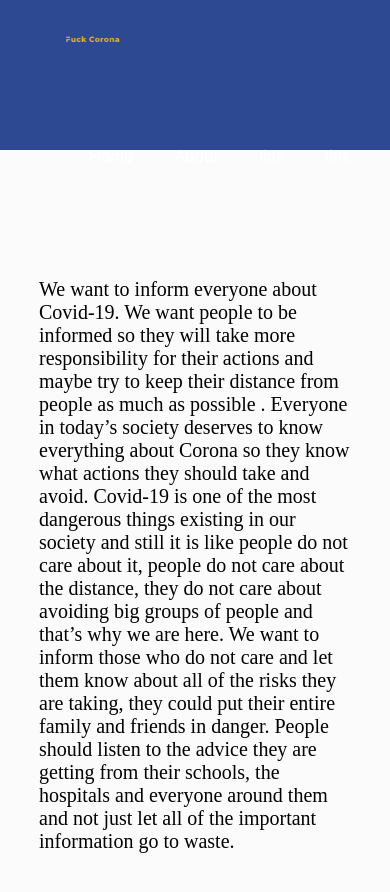
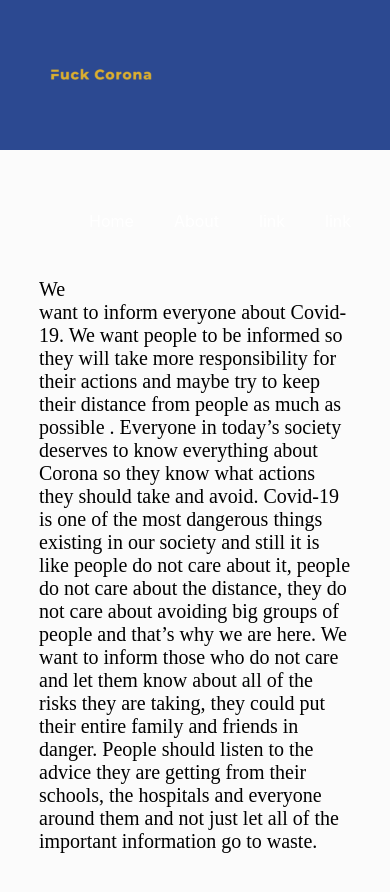
Before and after one commit to mattiskindblom/Kampanj, a plain HTML site: page index.html in a window 390 px wide. Shown: the top 892 px of the page. Drawn offline with Linux system fonts and the light colour scheme.

Commit message:
Jag lade till en ny logga för att kunna re-size-a headern

```diff
--- a/index.html
+++ b/index.html
@@ -14,6 +14,7 @@
 
 <body>
 <div class="header">
+  <img class="later_logga" src="img/Logga.png" alt="Logga">
     <div class="inner_header">
          <div class="logo_container">
             <img class="logga" src="img/Logga.png" alt="Logga">
--- a/style.css
+++ b/style.css
@@ -91,6 +91,9 @@ body {
     padding-top: 40px;
     color: #fff;
   }
+  .later_logga {
+    display: none;
+  }
 
 
   .footer-content {
@@ -140,9 +143,16 @@ body {
   .inner_header {
     width: 80%;
   }
-
-
-}
+  .logga {
+    display: none;
+  }
+  .later_logga {
+  height: 20%;
+  display: table;
+  float: left;
+  height: auto;
+  width: 200px;
+}}
 
 @media (max-width: 750px) {
   .text {
@@ -151,5 +161,4 @@ body {
   .center {
     width: 100%;
     padding-bottom: 0%;
-  }
-}
+}}
```
Also changed, not shown: 1 other file.
